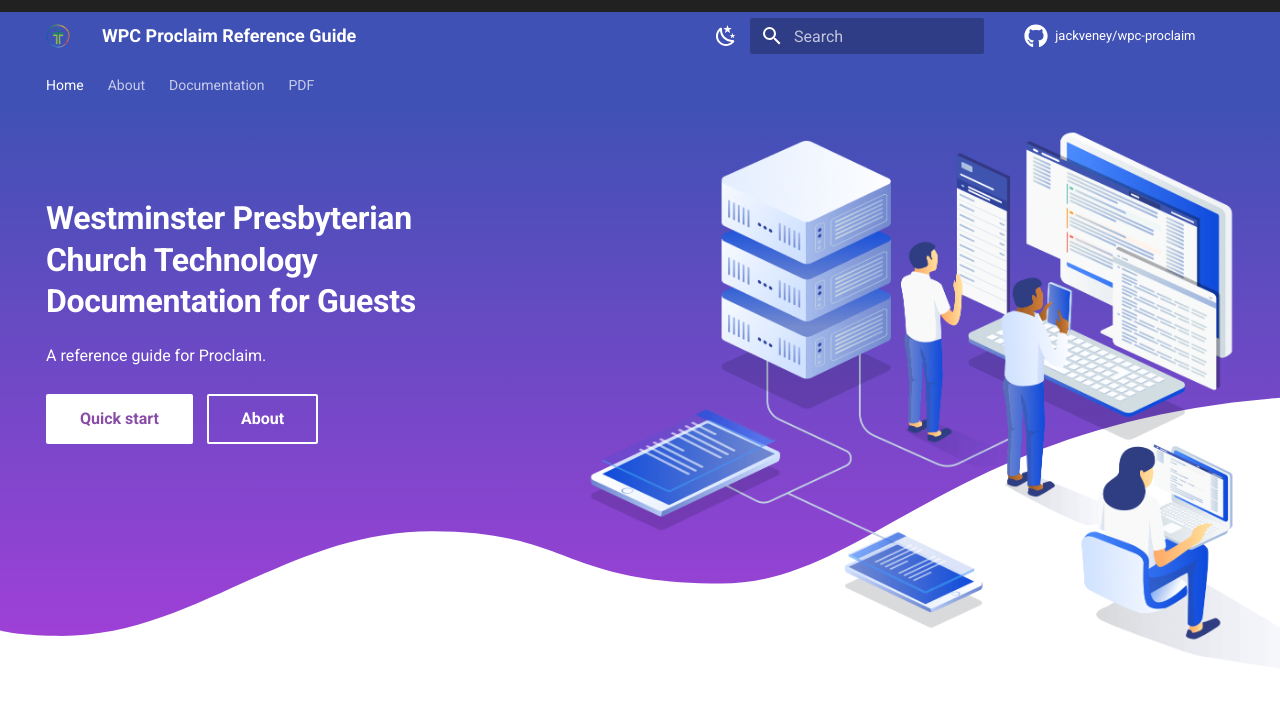
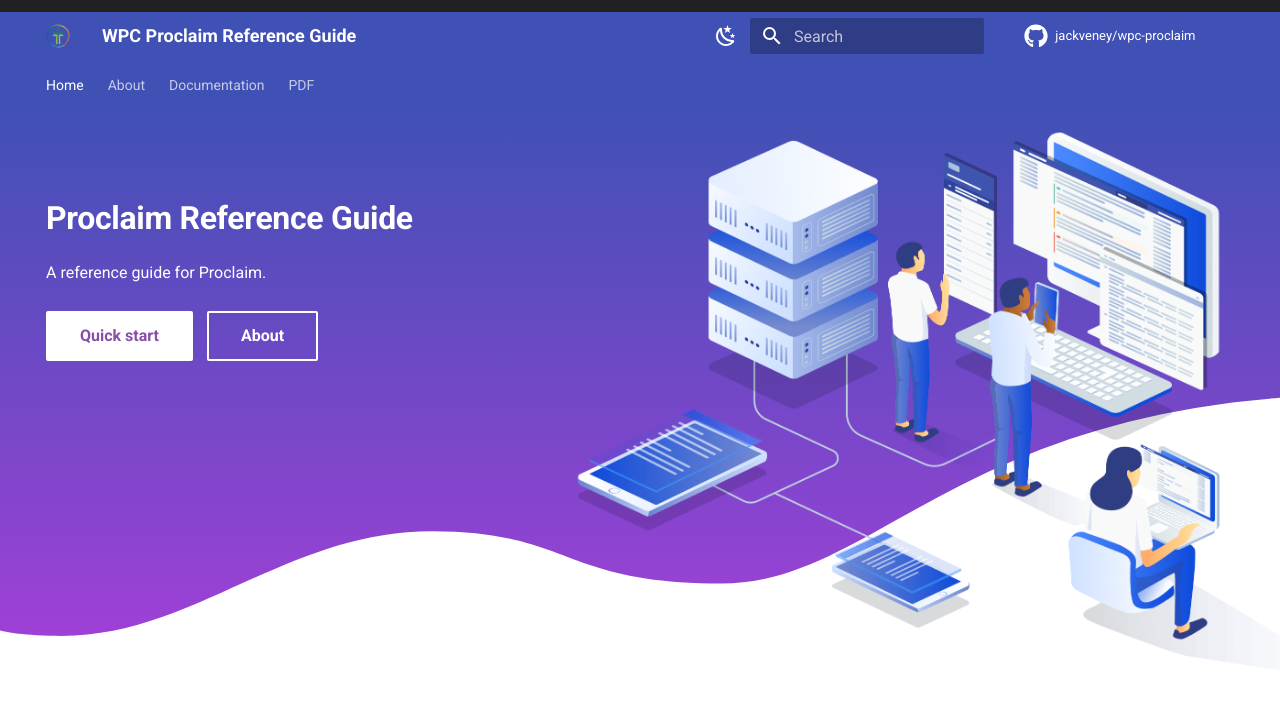
Before and after one commit to jackveney/wpc-proclaim, an MkDocs documentation site: the page built from docs/index.md, in a window 1280 px wide. Shown: the top 704 px of the page. Built offline with MkDocs 1.6.1 and Material for MkDocs 9.7.7, drawn with Linux system fonts in a browser that asks for light colours; nearby versions of some CDN libraries; comment, search, counter and statistics services are not loaded.

Commit message:
Update home.html

```diff
--- a/material/overrides/home.html
+++ b/material/overrides/home.html
@@ -12,7 +12,7 @@
           <img src="assets/images/illustration.png" alt="" width="1659" height="1200" draggable="false">
         </div>
         <div class="mdx-hero__content">
-          <h1>Westminster Presbyterian Church Technology Documentation for Guests</h1>
+          <h1>Proclaim Reference Guide</h1>
           <p>{{ config.site_description }}</p>
           <a href="{{ 'documentation/' | url }}" title="Technology Documentation" class="md-button md-button--primary">
             Quick start
```
